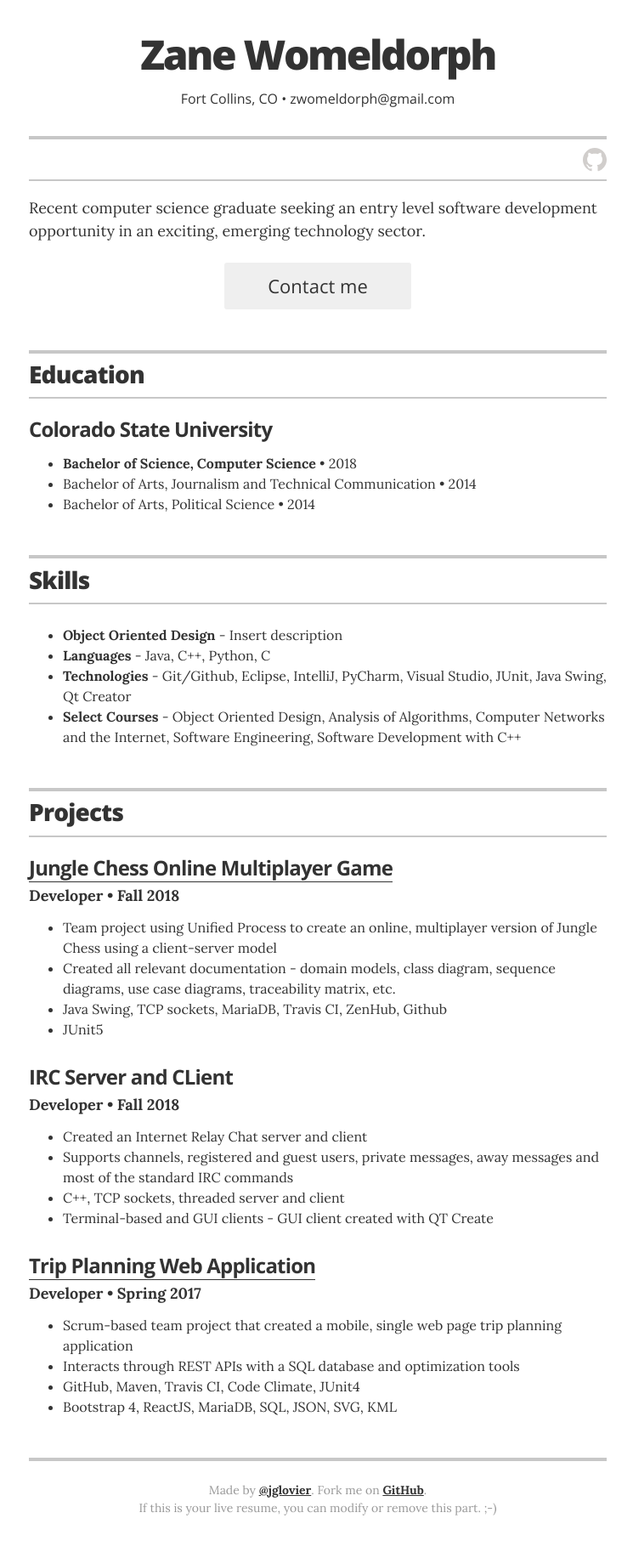
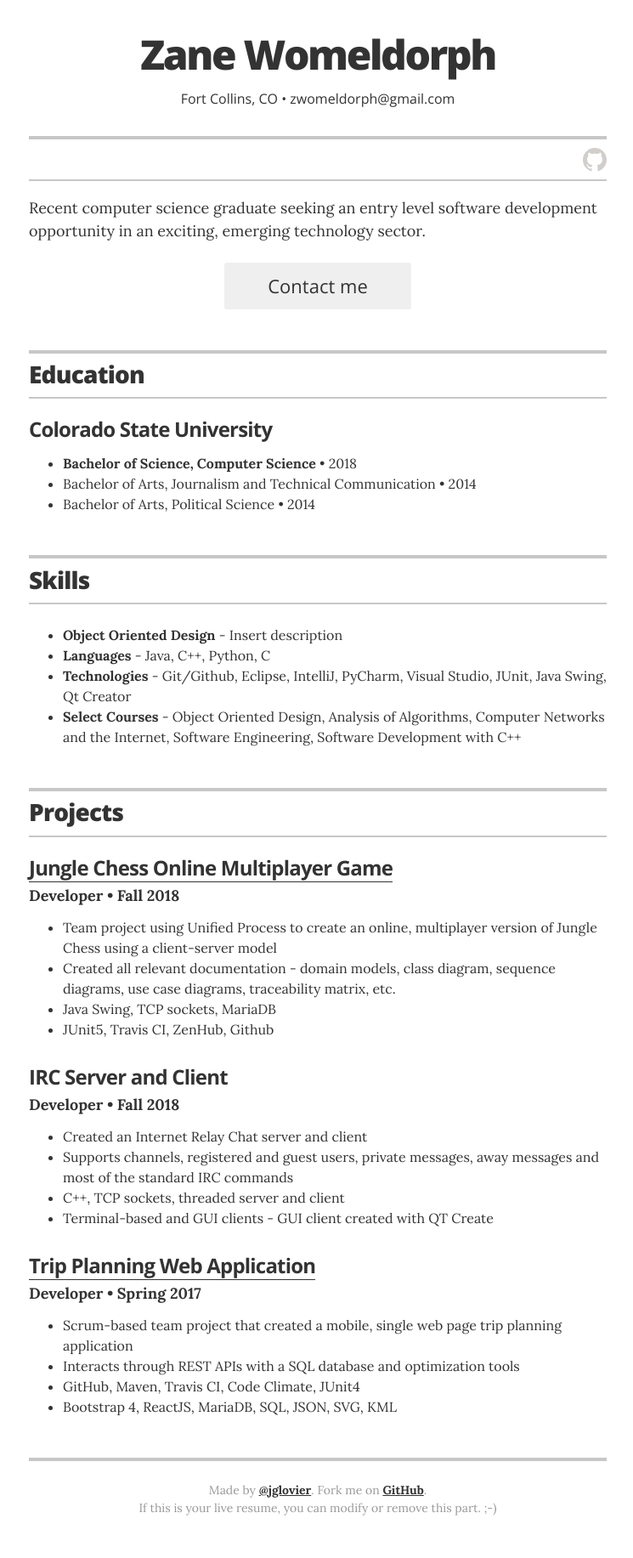
Before and after one commit to zwomeldorph/zwomeldorph.github.io, a Jekyll site: the page built from index.html, in a window 1280 px wide. Shown: the whole page at 85% size, without its empty margins (266-1011 px from the left). Built offline with Jekyll 4.4.1, drawn with Linux system fonts in a browser that asks for light colours.

```diff
--- a/_data/projects.yml
+++ b/_data/projects.yml
@@ -8,12 +8,12 @@
   url: https://github.com/marcelaf7/cs414-f18-001-Method-Men
   description0: Team project using Unified Process to create an online, multiplayer version of Jungle Chess using a client-server model
   description1: Created all relevant documentation - domain models, class diagram, sequence diagrams, use case diagrams, traceability matrix, etc.
-  description2: Java Swing, TCP sockets, MariaDB, Travis CI, ZenHub, Github
-  description3: JUnit5
+  description2: Java Swing, TCP sockets, MariaDB
+  description3: JUnit5, Travis CI, ZenHub, Github
 
 
   #ChatApp
-- project: IRC Server and CLient
+- project: IRC Server and Client
   role: Developer
   duration: Fall 2018
   # url: https://github.com/marcelaf7/cs414-f18-001-Method-Men
```
